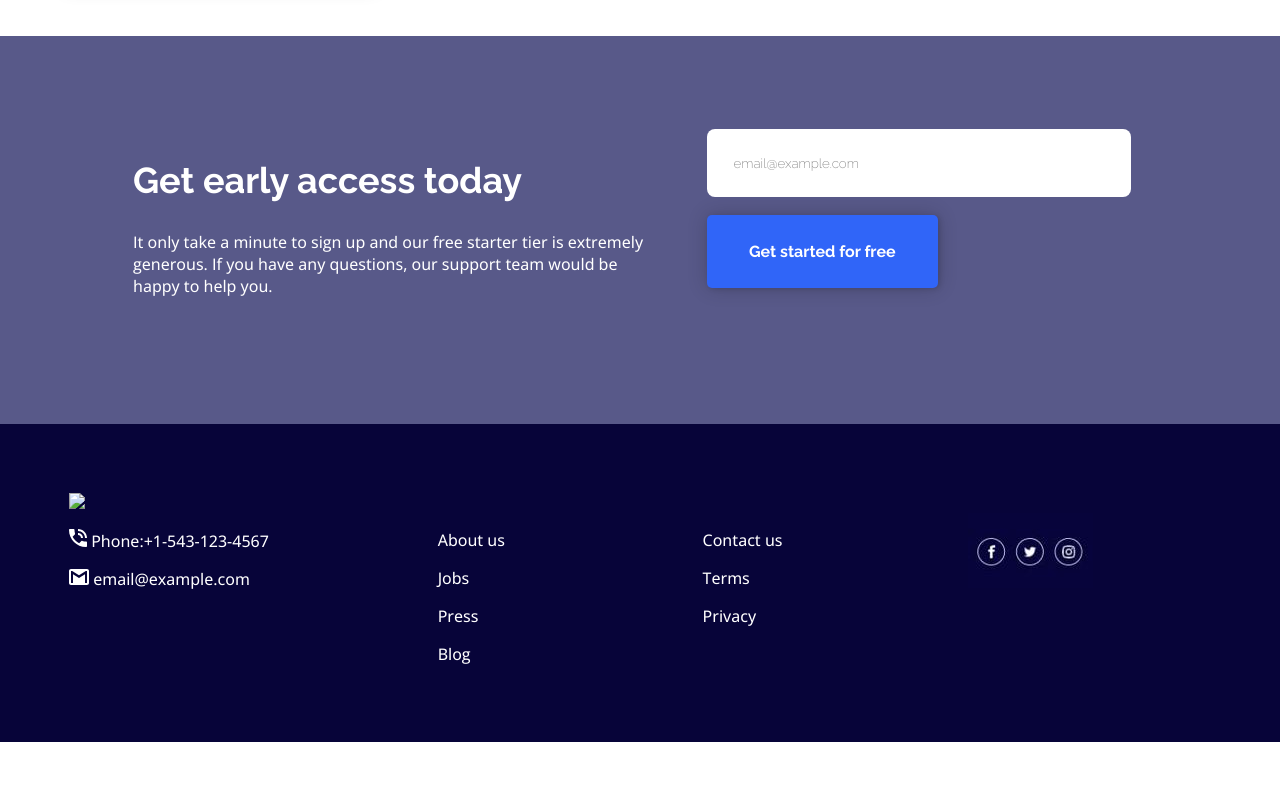
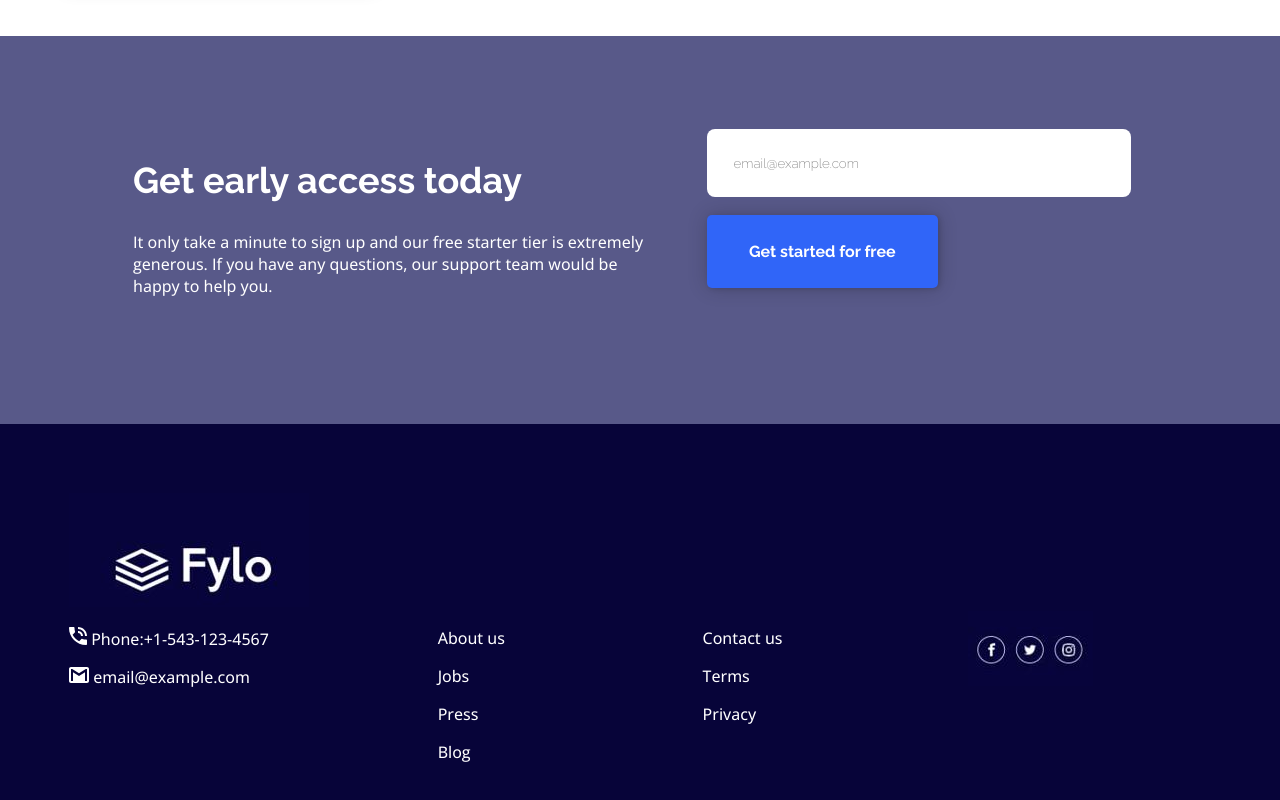
Before and after one commit to Isydon/my-front-page, a plain HTML site: page index.html in a window 1280 px wide. Shown: the part 1118-1918 px from the top of the page. Before the commit the page ends 1860 px from the top, so only its background shows below. Drawn offline with nearby package versions, Linux system fonts and the light colour scheme.

Commit message:
Update index.html

```diff
--- a/index.html
+++ b/index.html
@@ -316,7 +316,7 @@ width: 64%;
   <footer class="container" >
 
     <header>
-      <img src="./frontend/design/index/images/logo.JPG">
+      <img src="./frontend/design/index/logo.JPG">
     </header>
     <div class="last_sect">
       <div style="width: 32%; color: white">
```
